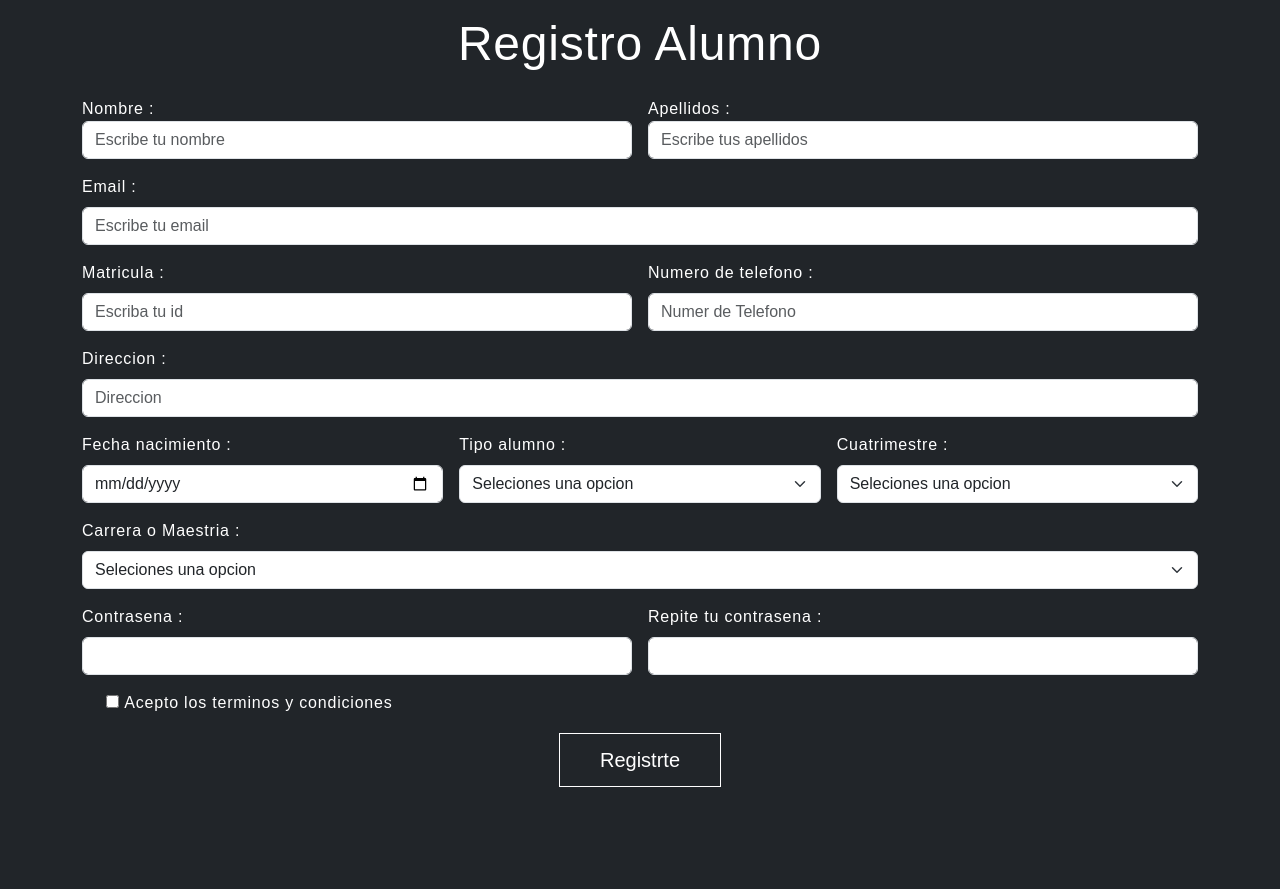
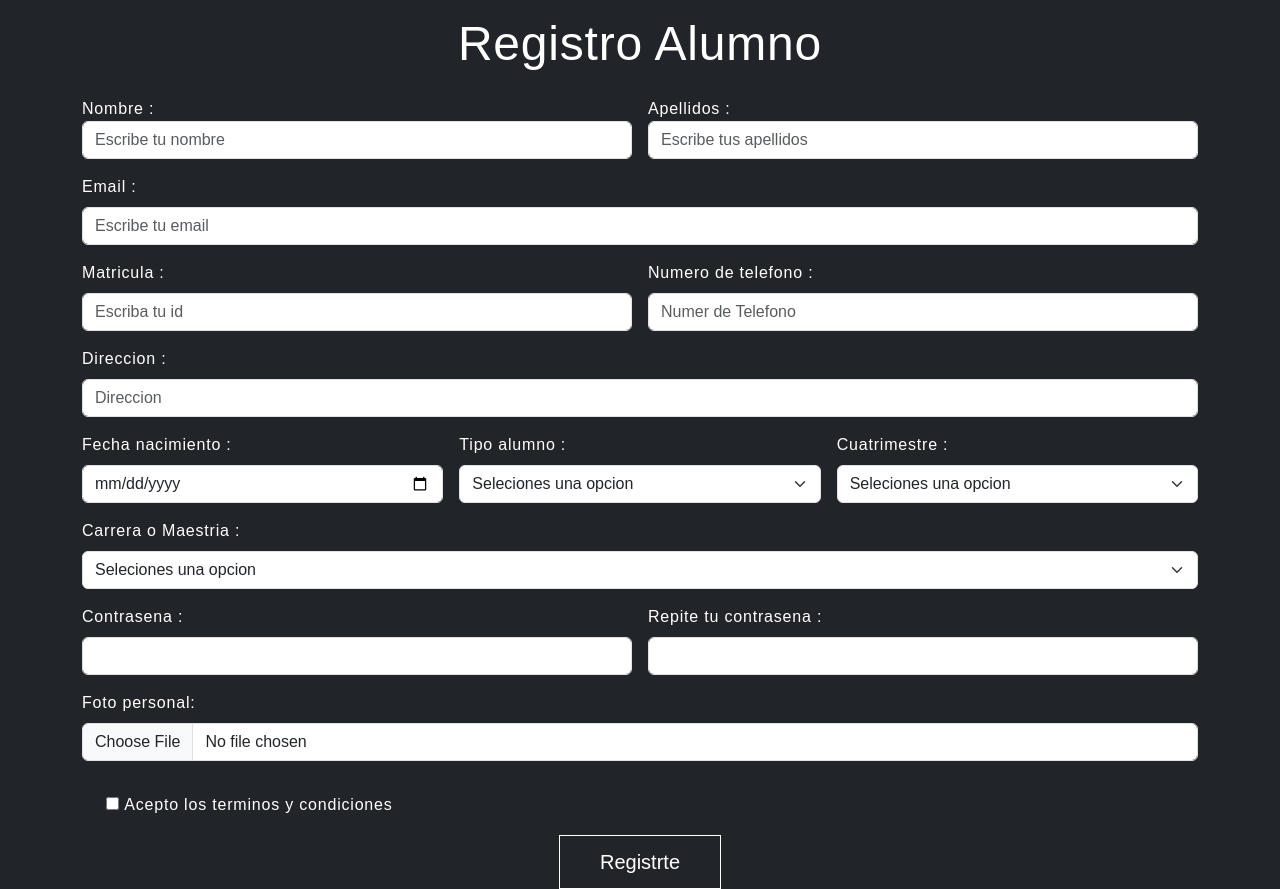
Before and after one commit to RavenMainG/gestorCredencalizacion, a Django app: page /registro_alumnos in a window 1280 px wide. Shown: the part 456-1345 px from the top of the page. Before the commit the page ends 1243 px from the top, so only its background shows below. Run offline with Django 4.2, Linux system fonts and the light colour scheme.

Commit message:
cambios del alumno

```diff
--- a/Home/templates/Home/Home.html
+++ b/Home/templates/Home/Home.html
@@ -41,9 +41,6 @@
                     <ul class="navbar-nav ml-auto">
                         <li class="nav-item active">
                             <a class="nav-link text-light lead" href="{% url 'registro_alumnos' %}">Alumnos</a>
-                        </li>
-                        <li class="nav-item">
-                            <a class="nav-link text-light lead" href="#">Personal</a>
                         </li>
                         <li class="nav-item">
                             <a class="nav-link text-light lead" href="#">Administrador</a>
--- a/Login/models.py
+++ b/Login/models.py
@@ -63,6 +63,9 @@ class Alumno(User):
 
     solicitud = models.ManyToManyField('Solicitud', blank=True)
 
+    imagen = models.ImageField(upload_to='imagenes/')
+
+
     def ultima_solicitud_pendiente(self):
         ultima_solicitud = self.solicitud.order_by('-fecha_solicitud').first()
         if ultima_solicitud and ultima_solicitud.estado_solicitud == 'pendiente':
--- a/Login/templates/Login/registro_alumnos/registro_alumnos.html
+++ b/Login/templates/Login/registro_alumnos/registro_alumnos.html
@@ -129,13 +129,18 @@
         <input id="password2" class="form-control" type="password" name="password2"/>
     </div>
 
+
+    <div class="mb-3">
+        <label for="foto" class="form-label">Foto personal:</label>
+        <input class="form-control" type="file" id="foto" name="foto">
+    </div>
+
     <div class="col-12">
         <div class="form-check">
             <input required type="checkbox" id="checkTerms" class="form-checkinput">
             <label for="checkTerms" class="form-checkinput text-white">Acepto los terminos y condiciones</label>
         </div>
     </div>
-
     <div class="col-12">
         <center>
             <button type="submit" class="btn btn-primary">
--- a/Login/views.py
+++ b/Login/views.py
@@ -1,6 +1,7 @@
 from django.shortcuts import render, redirect
 from .models import Alumno, Credencial
 from django.contrib.auth import authenticate, login, logout
+import os
 # Create your views here.
 
 
@@ -44,7 +45,10 @@ def registro_alumnos(request):
             'fecha_nacimiento': request.POST['fecha_nacimiento'],
             'direccion': request.POST['direccion'],
             'tipo_alumno': request.POST['tipo_alumno'],
+            'imagen': request.FILES['foto']
         }
+        ruta_imagen = os.path.join('imagenes/', datosAlumnos['imagen'].name)
+
 
         print(datosAlumnos)
 
@@ -58,6 +62,8 @@ def registro_alumnos(request):
 
             credencial = Credencial.objects.create(estado_credencial='Inactiva')
 
+
+
             nuevo_alumno = Alumno.objects.create_user(
                 email=datosAlumnos['email'],
                 password=datosAlumnos['password1'],
@@ -70,8 +76,13 @@ def registro_alumnos(request):
                 fecha_nacimiento=datosAlumnos['fecha_nacimiento'],
                 direccion=datosAlumnos['direccion'],
                 tipo_alumno=datosAlumnos['tipo_alumno'],
+                imagen=ruta_imagen,
                 credencial=credencial
             )
+
+            with open(ruta_imagen, 'wb+') as destino:
+                for chunk in datosAlumnos['imagen'].chunks():
+                    destino.write(chunk)
             context = {
                 'mensaje': 'Usuario registrado correctamente'
             }
```
